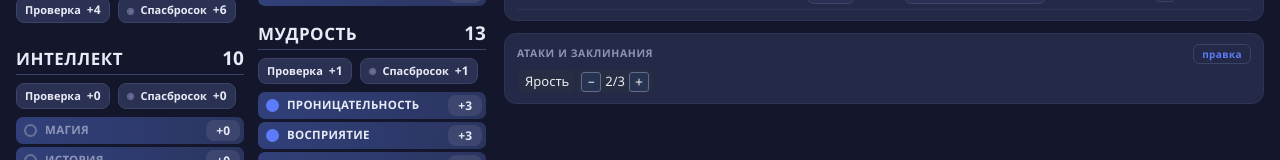
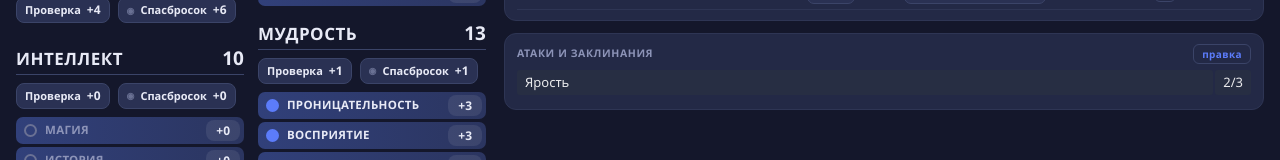
Before and after one commit to henttop/dnd-sheet, a React (Vite) app: page / in a window 1280 px wide. Both pictures are taken after a click on the element 197 px from the left and 279 px from the top of the page. Shown: the part 378-538 px from the top of the page. Built offline with nearby package versions, Linux system fonts and the light colour scheme.

Commit message:
feat: ресурс в листе — статичная строка на всю ширину; правка только в режиме правки

```diff
--- a/src/Sheet.jsx
+++ b/src/Sheet.jsx
@@ -606,7 +606,7 @@ function RtBlock({ c, title, blockKey, onSave, compact }) {
   useEffect(() => {
     if (!edit || !richRef.current) return;
     if (richRef.current.dataset.filled === "1") return;
-    richRef.current.innerHTML = docToEditorHtml(doc);
+    richRef.current.innerHTML = docToEditorHtml(doc, { resources: c.data.resources || {} });
     richRef.current.dataset.filled = "1";
   }, [edit, doc]);
 
@@ -692,6 +692,12 @@ function RtBlock({ c, title, blockKey, onSave, compact }) {
     const el = e.target;
     const root = richRef.current;
     if (!root) return;
+    const resChip = el.closest?.(".ed-res-row") || el.closest?.(".ed-res");
+    if (resChip && resChip.dataset.res) {
+      e.preventDefault();
+      setResModal({ id: resChip.dataset.res });
+      return;
+    }
     const chev = el.closest?.(".ed-sp-chev");
     if (chev) {
       e.preventDefault();
--- a/src/richtext.jsx
+++ b/src/richtext.jsx
@@ -54,10 +54,24 @@ function Node({ n, ctx = {} }) {
       const name = live ? (live.name || "ресурс") : (a.name || "ресурс");
       const cur = live ? (live.current ?? 0) : (a.current ?? 0);
       const mx = live ? (live.resolvedMax ?? live.max ?? 0) : (a.max ?? 0);
+      const val = mx > 0 ? `${cur}/${mx}` : cur;
+      if (!ctx.editable) {
+        // в листе ресурс — просто строка, правится только в режиме правки
+        return (
+          <span className="sheet-resource sheet-resource_static" data-id={a.id}>
+            <span className="sheet-resource__block-name">
+              <span className="sheet-resource__label">{name}</span>
+            </span>
+            <span className="sheet-resource__block-controls">
+              <span className="sheet-resource__label">{val}</span>
+            </span>
+          </span>
+        );
+      }
       const step = (d) => {
         if (!a.id || !ctx.onResource) return;
         let next = (cur ?? 0) + d;
-        if (mx > 0) next = Math.min(next, mx);   // текущее не может быть больше максимума
+        if (mx > 0) next = Math.min(next, mx);
         next = Math.max(0, next);
         ctx.onResource(a.id, { current: next });
       };
@@ -71,7 +85,7 @@ function Node({ n, ctx = {} }) {
           <span className="sheet-resource__block-controls">
             <button type="button" className="sheet-resource__button" data-type="decrement"
               onClick={e => { e.stopPropagation(); step(-1); }}>−</button>
-            <span className="sheet-resource__label">{mx > 0 ? `${cur}/${mx}` : cur}</span>
+            <span className="sheet-resource__label">{val}</span>
             <button type="button" className="sheet-resource__button" data-type="increment"
               onClick={e => { e.stopPropagation(); step(1); }}>+</button>
           </span>
@@ -406,7 +420,7 @@ function collectParagraphs(container) {
 }
 
 /* документ → HTML для редактора (спойлеры встроены в общий текстовый слой) */
-export function docToEditorHtml(doc) {
+export function docToEditorHtml(doc, ctx = {}) {
   const parts = [];
   for (const node of doc?.content || []) {
     if (node.type === "spoiler") {
@@ -422,6 +436,18 @@ export function docToEditorHtml(doc) {
         `<button type="button" class="ed-sp-unwrap" contenteditable="false" title="убрать спойлер (текст останется)">×</button>` +
         `<button type="button" class="ed-sp-trash" contenteditable="false" title="удалить блок с текстом">🗑</button>` +
         `</div><div class="ed-sp-body" contenteditable="true">${body}</div></div>`
+      );
+    } else if (node.type === "resource") {
+      const a = node.attrs || {};
+      const live = a.id && ctx.resources ? ctx.resources[a.id] : null;
+      const nm = live ? (live.name || "ресурс") : (a.name || "ресурс");
+      const cv = live ? (live.current ?? 0) : (a.current ?? 0);
+      const mx = live ? (live.resolvedMax ?? live.max ?? 0) : (a.max ?? 0);
+      parts.push(
+        '<div class="ed-res-row" data-res="' + (a.id || "") + '" contenteditable="false">'
+        + '<span class="ed-res-name">' + nm + '</span>'
+        + '<span class="ed-res-val">' + (mx > 0 ? cv + "/" + mx : cv) + '</span>'
+        + '</div>'
       );
     } else if (node.type === "divider") {
       parts.push(`<hr class="ed-divider">`);
@@ -464,6 +490,11 @@ export function editorToDoc(root) {
           { type: "spoilerContent", content: bodyContent.length ? bodyContent : [{ type: "paragraph", content: [] }] },
         ],
       });
+      continue;
+    }
+    if (node.classList?.contains("ed-res-row")) {
+      flush();
+      content.push({ type: "resource", attrs: { id: node.dataset.res || "", textName: "" } });
       continue;
     }
     if (tag === "hr") { flush(); content.push({ type: "divider" }); continue; }
--- a/src/styles.css
+++ b/src/styles.css
@@ -694,9 +694,11 @@ img{display:block}
 .rt-rich .ed-sp-body p{margin:0 0 4px}
 
 /* ===== Ресурс в тексте (как на LSS) ===== */
-.sheet-resource{display:inline-flex;align-items:stretch;gap:2px;vertical-align:middle;margin:0 2px}
-.sheet-resource__block-name{background:rgb(39,46,67);color:rgba(255,255,255,.9);font-size:13px;
-  padding:2px 6px;border-radius:3px;cursor:pointer;user-select:none;display:inline-flex;align-items:center}
+.sheet-resource{display:flex;align-items:stretch;gap:2px;width:100%;margin:4px 0}
+.sheet-resource__block-name{flex:1;background:rgb(39,46,67);color:rgba(255,255,255,.9);font-size:13px;
+  padding:3px 8px;border-radius:3px;cursor:pointer;user-select:none;display:flex;align-items:center}
+.sheet-resource_static .sheet-resource__block-name{cursor:default}
+.sheet-resource_static .sheet-resource__block-controls{padding:3px 8px}
 .sheet-resource__block-name:hover{background:#2f3750}
 .sheet-resource__block-controls{background:rgb(39,46,67);color:rgba(255,255,255,.9);font-size:13px;
   padding:0 4px;border-radius:3px;display:inline-flex;align-items:center;gap:4px}
@@ -705,3 +707,11 @@ img{display:block}
   justify-content:center;cursor:pointer;padding:0}
 .sheet-resource__button:hover{background:#3a4470;border-color:var(--accent2)}
 .sheet-resource__label{font-size:13px;color:rgba(255,255,255,.9)}
+
+/* ===== Ресурс-блок в редакторе ===== */
+.rt-rich .ed-res-row{display:flex;align-items:center;gap:6px;margin:6px 0;background:rgb(39,46,67);
+  border-radius:3px;padding:3px 8px;cursor:pointer}
+.rt-rich .ed-res-row:hover{background:#2f3750}
+.rt-rich .ed-res-name{flex:1;font-size:13px;color:rgba(255,255,255,.92)}
+.rt-rich .ed-res-val{font-size:13px;color:rgba(255,255,255,.9);background:rgb(40,51,81);
+  border:1px solid rgb(96,107,133);border-radius:3px;padding:0 6px}
```
